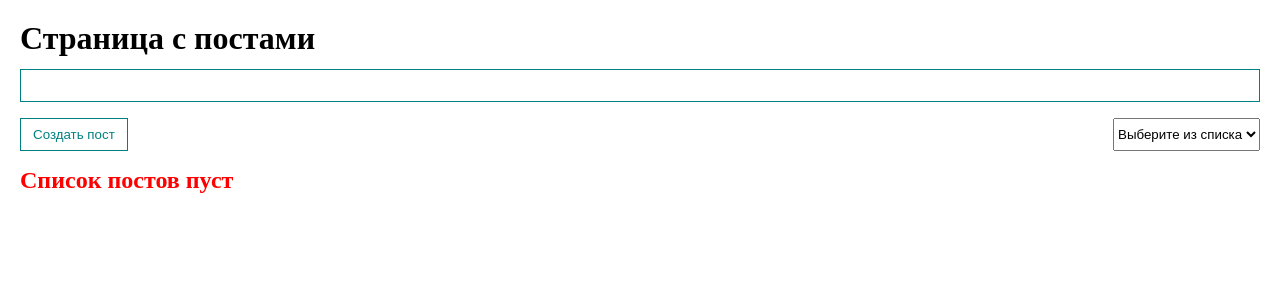
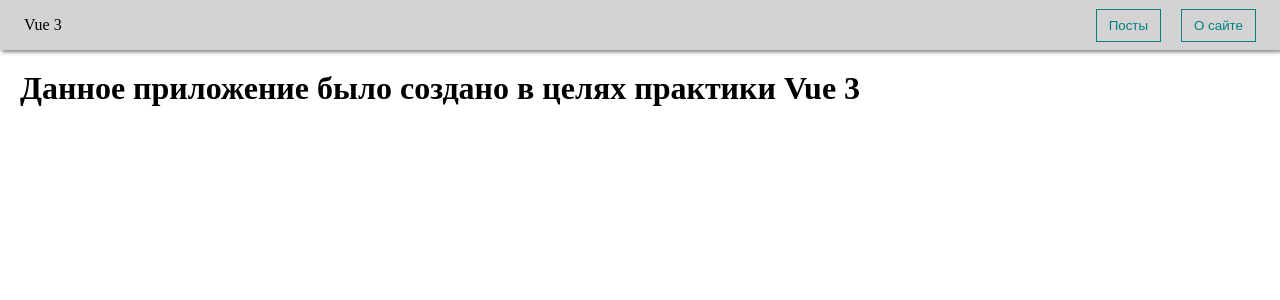
Before and after one commit to yatochkaaa/vue_practice, a Vue app: page /about in a window 1280 px wide. Shown: the top 300 px of the page. Built offline with nearby package versions, Linux system fonts and the light colour scheme; no server answers.

Commit message:
routes and navigation

```diff
--- a/src/App.vue
+++ b/src/App.vue
@@ -1,94 +1,16 @@
 <template>
+  <nav-bar />
   <div class="app">
-    <h1>Страница с постами</h1>
-    <my-input v-model="searchQuery" />
-    <div class="app__btns">
-      <my-button @click="showDialog"> Создать пост </my-button>
-      <my-select v-model="selectedSort" :options="sortOptions" />
-    </div>
-    <my-dialog v-model:show="isDialogVisible">
-      <post-form @create="createPost" />
-    </my-dialog>
-    <post-list
-      v-if="!isPostsLoading"
-      :posts="sortedAndSearchPosts"
-      @remove="removePost"
-    />
-    <div v-else>Идёт загрузка...</div>
+    <router-view></router-view>
   </div>
 </template>
 
 <script>
-import axios from "axios";
-import PostForm from "@/components/PostForm.vue";
-import PostList from "@/components/PostList.vue";
+import NavBar from "./components/NavBar.vue";
 
 export default {
   components: {
-    PostForm,
-    PostList,
-  },
-
-  data() {
-    return {
-      posts: [],
-      isDialogVisible: false,
-      isPostsLoading: false,
-      selectedSort: "",
-      searchQuery: "",
-      sortOptions: [
-        { value: "title", name: "По названию" },
-        { value: "body", name: "По описанию" },
-      ],
-    };
-  },
-
-  methods: {
-    createPost(post) {
-      this.posts.push(post);
-      this.isDialogVisible = false;
-    },
-    removePost(post) {
-      this.posts = this.posts.filter((p) => p.id !== post.id);
-    },
-    showDialog() {
-      this.isDialogVisible = true;
-    },
-    async fetchPosts() {
-      try {
-        this.isPostsLoading = true;
-        const res = await axios.get(
-          "https://jsonplaceholder.typicode.com/posts?_limit=10"
-        );
-        this.posts = res.data;
-      } catch (e) {
-        console.log(e);
-      } finally {
-        this.isPostsLoading = false;
-      }
-    },
-  },
-  mounted() {
-    this.fetchPosts();
-  },
-  // watch: {
-  //   selectedSort(newValue) {
-  //     this.posts.sort((post1, post2) =>
-  //       post1[newValue].localeCompare(post2[newValue])
-  //     );
-  //   },
-  // },
-  computed: {
-    sortedPosts() {
-      return [...this.posts].sort((post1, post2) =>
-        post1[this.selectedSort]?.localeCompare(post2[this.selectedSort])
-      );
-    },
-    sortedAndSearchPosts() {
-      return this.sortedPosts.filter((post) =>
-        post.title.toLowerCase().includes(this.searchQuery.toLowerCase())
-      );
-    },
+    NavBar,
   },
 };
 </script>
@@ -103,10 +25,4 @@ export default {
 .app {
   padding: 20px;
 }
-
-.app__btns {
-  margin: 16px 0;
-  display: flex;
-  justify-content: space-between;
-}
 </style>
--- /dev/null
+++ b/src/components/NavBar.vue
@@ -0,0 +1,28 @@
+<template>
+  <div class="navbar">
+    <div @click="$router.push('/')">Vue 3</div>
+    <div class="navbar__btns">
+      <my-button @click="$router.push('/posts')">Посты</my-button>
+      <my-button @click="$router.push('/about')" style="margin-left: 20px;">О сайте</my-button>
+    </div>
+  </div>
+</template>
+
+<script>
+export default {};
+</script>
+
+<style>
+.navbar {
+  height: 50px;
+  display: flex;
+  align-items: center;
+  background-color: lightgray;
+  padding: 0 24px;
+  box-shadow: 2px 2px 4px gray;
+}
+
+.navbar__btns {
+  margin-left: auto;
+}
+</style>
--- a/src/components/PostItem.vue
+++ b/src/components/PostItem.vue
@@ -5,6 +5,7 @@
       <div><strong>Описание:</strong> {{ post.body }}</div>
     </div>
     <div class="post__btns">
+      <my-button @click="$router.push(`/posts/${post.id}`)">Открыть</my-button>
       <my-button @click="$emit('remove', post)">Удалить</my-button>
     </div>
   </div>
@@ -30,4 +31,7 @@ export default {
   border: 2px solid teal;
   margin-top: 12px;
 }
+.post__btns {
+  display: flex;
+}
 </style>
--- /dev/null
+++ b/src/components/UI/MyPagination.vue
@@ -0,0 +1,49 @@
+<template>
+  <div class="page__wrapper">
+    <div
+      class="page"
+      v-for="pageNumber in totalPages"
+      @click="changePage(pageNumber)"
+      :key="pageNumber"
+      :class="{
+        'current__page': page === pageNumber,
+      }"
+    >
+      {{ pageNumber }}
+    </div>
+  </div>
+</template>
+<script>
+export default {
+  name: "my-pagination",
+
+  props: {
+    totalPages: {
+      type: Number,
+    },
+    page: {
+      type: Number
+    }
+  },
+
+  methods: {
+    changePage(pageNumber) {
+      this.$emit("update", pageNumber);
+    }
+  }
+};
+</script>
+
+<style>
+.page {
+  border: 1px solid black;
+  padding: 8px;
+}
+.page__wrapper {
+  display: flex;
+  justify-content: center;
+}
+.current__page {
+  border: 2px solid teal;
+}
+</style>
--- a/src/components/UI/index.ts
+++ b/src/components/UI/index.ts
@@ -2,5 +2,6 @@ import MyButton from "@/components/UI/MyButton.vue";
 import MyInput from "@/components/UI/MyInput.vue";
 import MyDialog from "@/components/UI/MyDialog.vue";
 import MySelect from "@/components/UI/MySelect.vue";
+import MyPagination from "@/components/UI/MyPagination.vue";
 
-export default [MyButton, MyInput, MyDialog, MySelect];
+export default [MyButton, MyInput, MyDialog, MySelect, MyPagination];
--- a/src/main.ts
+++ b/src/main.ts
@@ -1,10 +1,11 @@
 import { createApp } from "vue";
 import App from "./App.vue";
 import components from "@/components/UI/index";
+import router from "./router";
 
 const app = createApp(App);
 components.forEach((component) => {
   app.component(component.name, component);
 });
 
-app.mount("#app");
+app.use(router).mount("#app");
--- /dev/null
+++ b/src/pages/AboutPage.vue
@@ -0,0 +1,13 @@
+<template>
+  <div>
+    <h1>Данное приложение было создано в целях практики Vue 3</h1>
+  </div>
+</template>
+<script>
+export default {
+
+}
+</script>
+<style scoped>
+
+</style>
--- /dev/null
+++ b/src/pages/MainPage.vue
@@ -0,0 +1,13 @@
+<template>
+  <div>
+    <h1>Добро пожаловать</h1>
+    <router-link to="/posts">Посты</router-link>
+    <router-link to="/about">О сайте</router-link>
+  </div>
+</template>
+
+<script>
+export default {};
+</script>
+
+<style scoped></style>
--- /dev/null
+++ b/src/pages/PostPage.vue
@@ -0,0 +1,15 @@
+<template>
+  <div>
+    <h1>Страница поста с ID = {{ $route.params.id }}</h1>
+  </div>
+</template>
+
+<script>
+export default {
+
+}
+</script>
+
+<style scoped>
+
+</style>
--- /dev/null
+++ b/src/pages/PostsPage.vue
@@ -0,0 +1,119 @@
+<template>
+  <div>
+    <h1>Страница с постами</h1>
+    <my-input v-model="searchQuery" />
+    <div class="app__btns">
+      <my-button @click="showDialog">Создать пост</my-button>
+      <my-select v-model="selectedSort" :options="sortOptions" />
+    </div>
+    <my-dialog v-model:show="isDialogVisible">
+      <post-form @create="createPost" />
+    </my-dialog>
+    <post-list
+      v-if="!isPostsLoading"
+      :posts="sortedAndSearchPosts"
+      @remove="removePost"
+    />
+    <div v-else>Идёт загрузка...</div>
+    <my-pagination
+      @update="changePage"
+      style="margin-top: 16px"
+      :totalPages="totalPages"
+      :page="page"
+    />
+  </div>
+</template>
+
+<script>
+import axios from "axios";
+import PostForm from "@/components/PostForm.vue";
+import PostList from "@/components/PostList.vue";
+
+export default {
+  components: {
+    PostForm,
+    PostList,
+  },
+
+  data() {
+    return {
+      posts: [],
+      isDialogVisible: false,
+      isPostsLoading: false,
+      selectedSort: "",
+      searchQuery: "",
+      page: 1,
+      limit: 10,
+      totalPages: 0,
+      sortOptions: [
+        { value: "title", name: "По названию" },
+        { value: "body", name: "По описанию" },
+      ],
+    };
+  },
+
+  methods: {
+    createPost(post) {
+      this.posts.push(post);
+      this.isDialogVisible = false;
+    },
+    removePost(post) {
+      this.posts = this.posts.filter((p) => p.id !== post.id);
+    },
+    showDialog() {
+      this.isDialogVisible = true;
+    },
+    changePage(pageNumber) {
+      this.page = pageNumber;
+    },
+    async fetchPosts() {
+      try {
+        this.isPostsLoading = true;
+        const res = await axios.get(
+          `https://jsonplaceholder.typicode.com/posts`,
+          {
+            params: {
+              _page: this.page,
+              _limit: this.limit,
+            },
+          }
+        );
+        this.totalPages = Math.ceil(res.headers["x-total-count"] / this.limit);
+        this.posts = res.data;
+      } catch (e) {
+        console.log(e);
+      } finally {
+        this.isPostsLoading = false;
+      }
+    },
+  },
+  mounted() {
+    this.fetchPosts();
+  },
+  watch: {
+    page() {
+      this.fetchPosts();
+    },
+  },
+  computed: {
+    sortedPosts() {
+      return [...this.posts].sort((post1, post2) =>
+        post1[this.selectedSort]?.localeCompare(post2[this.selectedSort])
+      );
+    },
+    sortedAndSearchPosts() {
+      return this.sortedPosts.filter((post) =>
+        post.title.toLowerCase().includes(this.searchQuery.toLowerCase())
+      );
+    },
+  },
+};
+</script>
+
+<style scoped>
+.app__btns {
+  margin: 16px 0;
+  display: flex;
+  justify-content: space-between;
+}
+</style>
```
Also changed, not shown: src/router/index.ts (+25 -6 lines).
